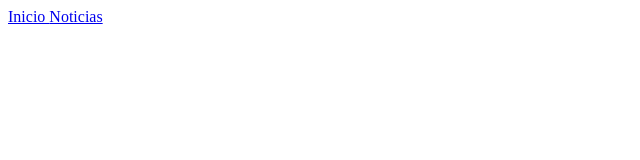
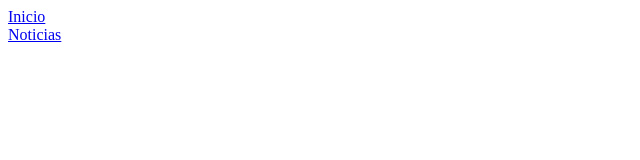
Before and after one commit to mergutm/programacionWeb, a plain HTML site: page git/pruebas/index.html in a window 1280 px wide. Shown: the whole page, without its empty margins (0-640 px from the left). Drawn offline with Linux system fonts and the light colour scheme.

Commit message:
inicio v2

```diff
--- a/git/pruebas/index.html
+++ b/git/pruebas/index.html
@@ -1,20 +1,26 @@
 <!DOCTYPE html>
 <html lang="en">
+
 <head>
     <meta charset="UTF-8">
     <meta name="viewport" content="width=device-width, initial-scale=1.0">
     <title>Página de prueba</title>
 </head>
+
 <body>
     <nav>
+        <div class="box">
             <a href="#">
-
                 Inicio
             </a>
+        </div>
+        <div class="box">
             <a href="#">
                 Noticias
             </a>
+        </div>
     </nav>
 
 </body>
+
 </html>
```
Also changed, not shown: 1 other file. Lines whose indentation alone changed are shown as unchanged.
